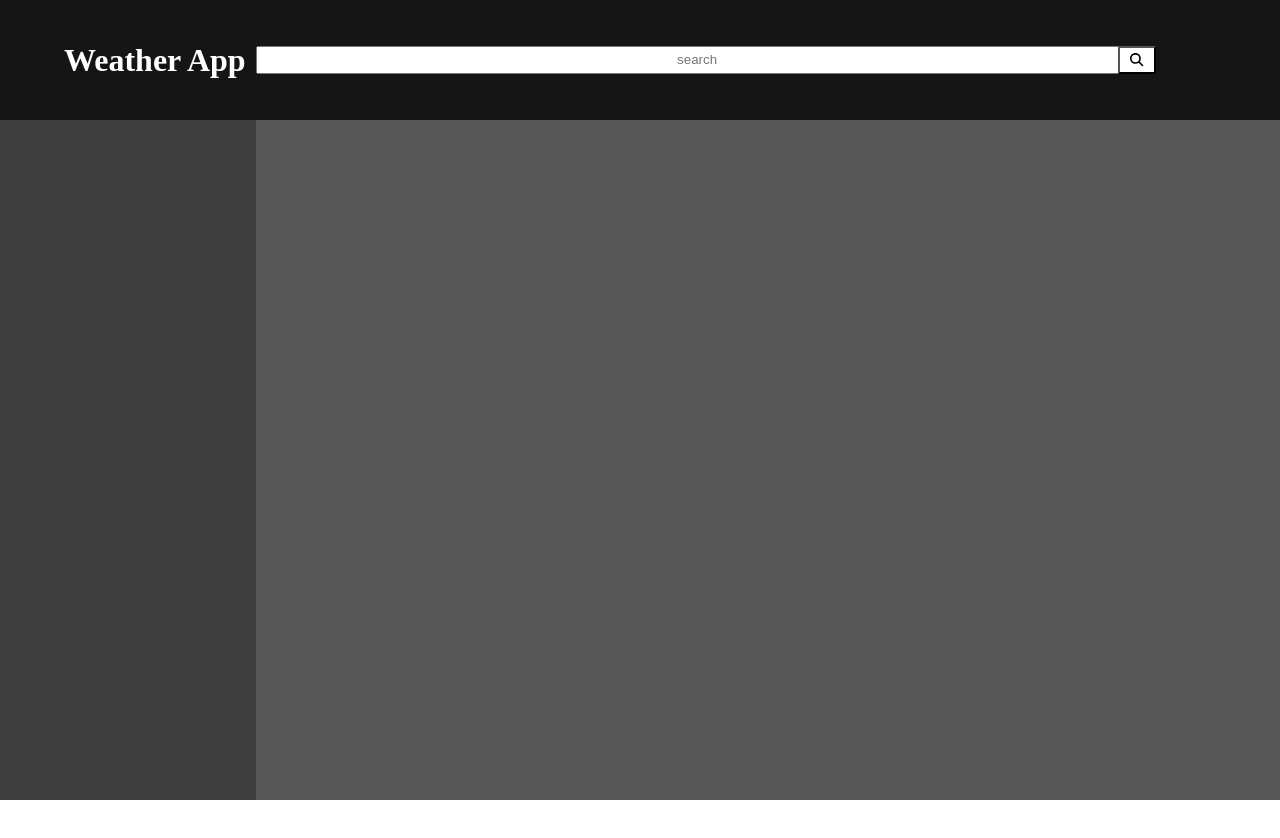
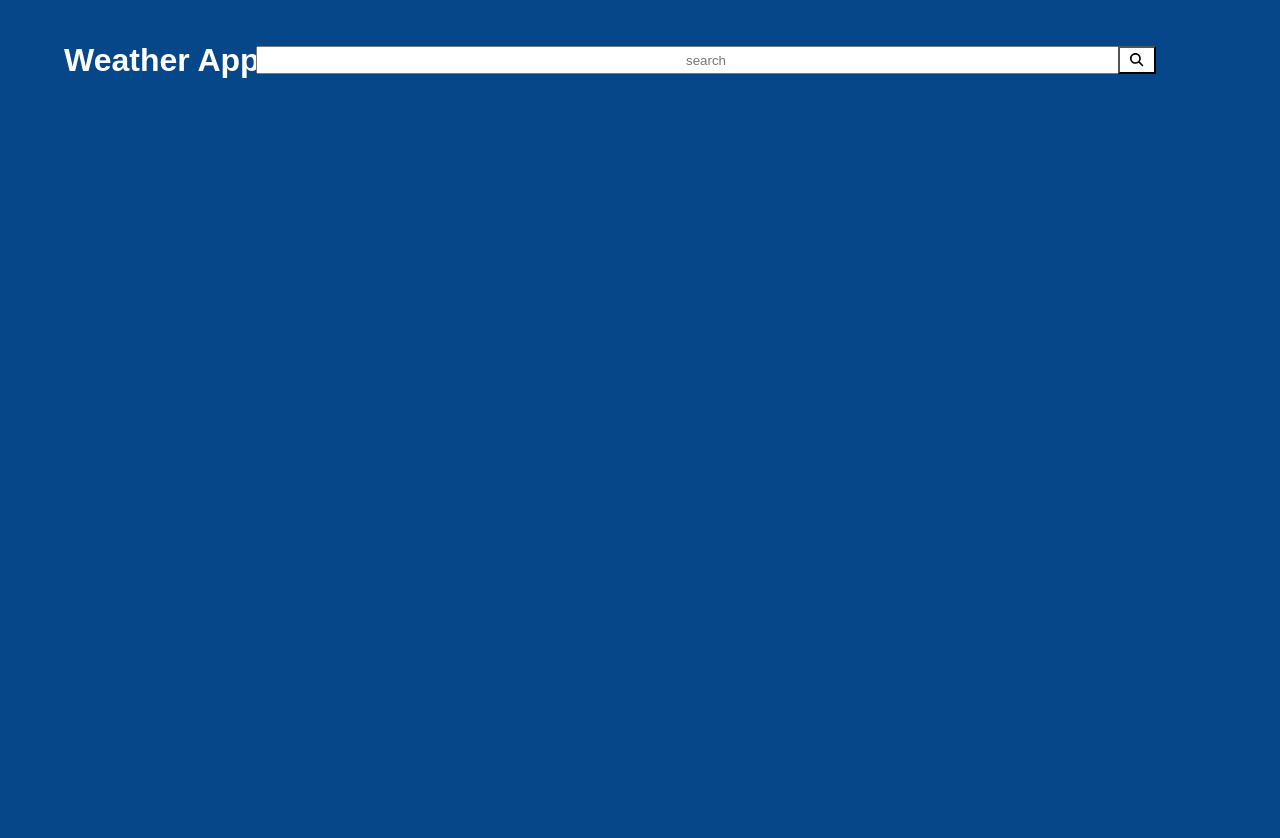
Before and after one commit to Lal017/Weather_app_V2, a React (Vite) app: page / in a window 1280 px wide. Shown: the top 838 px of the page. Before the commit the page ends 800 px from the top, so only its background shows below. Built offline with nearby package versions, Linux system fonts and the light colour scheme.

Commit message:
Removed the file that lists cities in the United States to allow input for cities outside of the Unites states. Also updated the CSS and added more information to the body.

```diff
--- a/src/App.css
+++ b/src/App.css
@@ -1,13 +1,14 @@
 :root {
-  --header: #151515;
-  --panel: #2a2a2a;
-  --side: #3f3f3f;
-  --body: #575757;
+  --Main: rgb(6,71,137);
+  --Accent_1: rgba(66,122,161,0.1);
+  --Accent_2: rgba(235,242,250,0.1);
+  --Shadow: rgba(0,0,0,0.1);
 }
 
 * {
   margin: 0;
   padding: 0;
+  font-family: sans-serif;
 }
 
 body {
@@ -23,7 +24,7 @@ body {
 header {
   position: relative;
   height: 15vh;
-  background-color: var(--header);
+  background-color: var(--Main);
 }
 .title {
   position: absolute;
@@ -67,19 +68,20 @@ option {
 /* ---------------------------------------- */
 
 .side-bar {
-  background-color: var(--side);
+  background-color: var(--Main);
   width: 20vw;
-  height: 85vh;
+  height: 100vh;
 }
 
 .side-panel {
-  background-color: var(--panel);
+  background-color: var(--Accent_1);
   width: 20vw;
   height: 10vh;
   display: flex;
   justify-content: center;
   align-items: center;
   border-radius: 2rem;
+  box-shadow: 0 2px 5px var(--Shadow);
   transition: 500ms;
 }
 
@@ -90,26 +92,36 @@ option {
 
 /* Body Styling */
 /* ------------------------------------- */
+img {
+  width: 5rem;
+}
+
+.sub-title {
+  font-size: x-large;
+  padding: 1rem;
+}
 
 .main-section {
   position: relative;
-  background-color: var(--body);
+  background-color: var(--Main);
   width: 80vw;
-  height: 85vh;
+  height: 100vh;
   display: flex;
   justify-content: center;
   align-items: center;
 }
 
 .main-panel {
-  background-color: var(--panel);
-  height: 80vh;
+  background-color: var(--Accent_1);
+  min-height: 90vh;
   width: 75vw;
   border-radius: 2rem;
   display: flex;
   flex-direction: column;
   align-items: center;
-  justify-content: space-around;
+  justify-content: space-evenly;
+  box-shadow: 0 2px 5px var(--Shadow);
+  position: relative;
 }
 
 .city-title {
@@ -117,20 +129,50 @@ option {
   font-size: xx-large;
 }
 
+.weather-title {
+  display: flex;
+  flex-direction: row;
+  align-self: flex-start;
+  padding-left: 2rem;
+  padding-top: 1rem;
+}
+
+.title-box {
+  display: flex;
+  flex-direction: column;
+  row-gap: 0.5rem;
+}
+
 .weather-panel {
-  background-color: white;
+  display: flex;
+  justify-content: space-evenly;
+  align-items: flex-start;
+  padding-top: 1rem;
+  background-color: var(--Accent_2);
   height: 15vh;
   width: 65vw;
   border-radius: 2rem;
 }
 
+.weather-title .weather-box {
+  gap: 0.1rem;
+  text-align: left;
+}
+
 .weather-box {
-  color: black;
+  display: flex;
+  flex-direction: column;
+  gap: 0.5rem;
+  text-align: center;
 }
 
 .city-panel {
-  background-color: white;
-  height: 40vh;
+  display: flex;
+  justify-content: space-evenly;
+  align-items: center;
+  background-color: var(--Accent_2);
+  min-height: 30vh;
   width: 65vw;
   border-radius: 2rem;
+  margin: 1rem;
 }
--- a/src/App.jsx
+++ b/src/App.jsx
@@ -10,18 +10,14 @@ function App() {
   /* Reset all visible values in array to false */
   const reset = () =>
   {
-    var length = city_arr.length;
-    for(let i = 0; i < length; i++)
-    {
-        city_arr[i].visible = false;
-    }
+    set_arr((prev) => prev.map((item) => ({...item, visible: false})));
   }
 
   return (
     <>
     <Header set_arr = {set_arr} reset = {reset}/>
     <div className="main-container">
-      <Side city_arr = {city_arr} reset = {reset}/>
+      <Side city_arr = {city_arr}/>
       <Body city_arr = {city_arr}/>
     </div>
     </>
--- a/src/FileRead.jsx
+++ /dev/null
@@ -1,33 +0,0 @@
-import { useEffect, useState } from 'react';
-
-// Returns an array with city names in each element
-const FileRead = () =>
-{
-    const [fileText, setFileText] = useState('');
-    const [error, setError] = useState();
-
-    useEffect(() => {
-        const fetch_content = async () => {
-            try {                                               // try to run block of code
-                const response = await fetch('/City.txt');      // fetch text file
-                if(!response.ok) {                              // if response failed
-                    throw new Error('Network response failed'); // throw error
-                }
-                const text = await response.text();             // get text
-                setFileText(text);                              // set text
-            }
-            catch(error) {
-                setError(error.message);                        // set error
-                console.error('Error fetching file: ', error);  // display error message
-            }
-        };
-
-        fetch_content();                                         // call fetch function
-    }, []);                                                     // empty array = runs once
-
-    const textArray = fileText.split('\n');
-
-    return textArray;
-};
-
-export default FileRead;
--- a/src/body.jsx
+++ b/src/body.jsx
@@ -5,13 +5,56 @@ const Body = ({city_arr}) =>
             <div className="main-section">
                 {city_arr.map((item, index) => (
                     <div className="main-panel" key={index} style={{ display: item.visible ? 'flex' : 'none' }}>
-                        <h2 className="city-title">{item.city}</h2>
+                        <div className="weather-title">
+                            <img src={`https://openweathermap.org/img/wn/${item.icon}@2x.png`} alt="Icon"/>
+                            <div className="title-box">
+                                <h2 className="city-title">{item.city}</h2>
+                                <div className="weather-box">
+                                    <p>{item.main}</p>
+                                    <p>{item.temp}F</p>
+                                </div>
+                            </div>
+                        </div>
+                        <h3 className="sub-title">Weather Information</h3>
                         <div className="weather-panel">
                             <div className="weather-box">
-                                {item.temp}
+                                <h3>Low / High</h3>
+                                <hr />
+                                <p>{item.temp_min} - {item.temp_max}</p>
+                            </div>
+                            <div className="weather-box">
+                                <h3>Wind</h3>
+                                <hr/>
+                                <p>{item.wind_speed} MPH</p>
+                                <p>{item.wind_deg}°</p>
+                            </div>
+                            <div className="weather-box">
+                                <h3>Other</h3>
+                                <hr />
+                                <p>Pressure: {item.pressure} hPa</p>
+                                <p>Humidity: {item.humidity}%</p>
                             </div>
                         </div>
+                        <h3 className="sub-title">City Information</h3>
                         <div className="city-panel">
+                            <div className="weather-box">
+                                <h3>Coordinates</h3>
+                                <hr />
+                                <p>Longitude: {item.lon}</p>
+                                <p>Latitude: {item.lat}</p>
+                            </div>
+                            <div className="weather-box">
+                                <h3>Surface Level</h3>
+                                <hr />
+                                <p>Sea - {item.sea}</p>
+                                <p>Ground - {item.ground}</p>
+                            </div>
+                            <div className="weather-box">
+                                <h3>Other</h3>
+                                <hr />
+                                <p>Country: {item.country}</p>
+                                <p>Timezone: {item.timezone}</p>
+                            </div>
                         </div>
                     </div>
                 ))}
--- a/src/header.jsx
+++ b/src/header.jsx
@@ -1,4 +1,3 @@
-import FileRead from './FileRead';
 import { faMagnifyingGlass } from '@fortawesome/free-solid-svg-icons';
 import { FontAwesomeIcon } from '@fortawesome/react-fontawesome';
 import React, { useState } from 'react';
@@ -6,22 +5,33 @@ import React, { useState } from 'react';
 /* City class and functions
 ---------------------------------------- */
 const City = class {
-    constructor (city)
+    constructor (city, set_arr)
     {
         this.city = city;
-        this.visible = true;
+        this.main;
+        this.description;
+        this.icon;
         this.temp;
         this.temp_min;
         this.temp_max;
         this.wind_speed;
         this.wind_deg;
+        this.pressure;
+        this.humidity;
+
+        this.lat;
+        this.lon;
+        this.sea;
+        this.ground;
+
+        this.visible = true;
+        this.set_arr = set_arr;
         this.load_data();
     }
     // API call
     async load_data()
     {
-        const queryURL = `https://api.openweathermap.org/data/2.5/weather?q=${this.city}&appid=${import.meta.env.VITE_API_KEY}`;
-        console.log(queryURL);
+        const queryURL = `https://api.openweathermap.org/data/2.5/weather?q=${this.city}&appid=${import.meta.env.VITE_API_KEY}&units=imperial`;
         try {
             const response = await fetch(queryURL);
             if(!response.ok) {
@@ -30,12 +40,30 @@ const City = class {
             this.data = await response.json();
 
             if(this.data && this.data.main){
+                this.main = this.data.weather[0].main;
+                this.description = this.data.weather[0].description;
+                this.icon = this.data.weather[0].icon;
+
                 this.temp = this.data.main.temp;
+                this.feel = this.data.main.feels_like;
                 this.temp_min = this.data.main.temp_min;
                 this.temp_max = this.data.main.temp_max;
                 this.wind_speed = this.data.wind.speed;
                 this.wind_deg = this.data.wind.deg;
+                this.humidity = this.data.main.humidity;
+                this.pressure = this.data.main.pressure;
+
+                this.lon = this.data.coord.lon;
+                this.lat = this.data.coord.lat;
+                this.sea = this.data.main.sea_level;
+                this.ground = this.data.main.grnd_level;
+                this.sunrise = this.data.sys.sunrise;
+                this.sunset = this.data.sys.sunset;
+                this.timezone = this.data.timezone;
+                this.country = this.data.sys.country;
             }
+
+            this.set_arr((prev) => [...prev]);                           // re-render state
         }
         catch (error){
             console.error("Failed to fetch weather data:", error);
@@ -59,7 +87,7 @@ const Header = ({set_arr, reset}) =>
     if(!city_hash[city_val])                                                    // if city is not already in hash
         set_hash((prev_hash) => ({...prev_hash, [city_val] : true }));          // update hash with new hash with added value
 
-        const new_city = new City(city_val);
+        const new_city = new City(city_val, set_arr);
         reset();
         set_arr((prev_arr) => [...prev_arr, new_city]);                         // update array with new array with added object
     }
@@ -71,10 +99,7 @@ const Header = ({set_arr, reset}) =>
             <h1>Weather App</h1>
             </div>
             <div className = 'search-bar'>
-            <input type = "text" placeholder='search' onChange={get_value} list='search-bar'></input>
-            <datalist id='search-bar'>
-                {FileRead().map((city, index) => (<option value={city} key={index}/>))}
-            </datalist>
+            <input type = "text" placeholder='search' onChange={get_value}></input>
             <div className = "magnifying-glass">
                 <button onClick={add_new_city}><FontAwesomeIcon icon={faMagnifyingGlass}/></button>
             </div>
--- a/src/side.jsx
+++ b/src/side.jsx
@@ -1,14 +1,14 @@
 // Side Component
 // ----------------------------------------------------------------------
-const Side = ({city_arr, reset}) =>
+const Side = ({city_arr}) =>
 {
 
     return (
     <>
     <div className = "side-bar">
         {city_arr.map((item, index) => (
-            <div onClick={item.switch}>
-                <h2 key = {index} className = "side-panel">{item.city}</h2>
+            <div key = {index}>
+                <h2 className = "side-panel">{item.city}</h2>
             </div>
         ))}
     </div>
```
